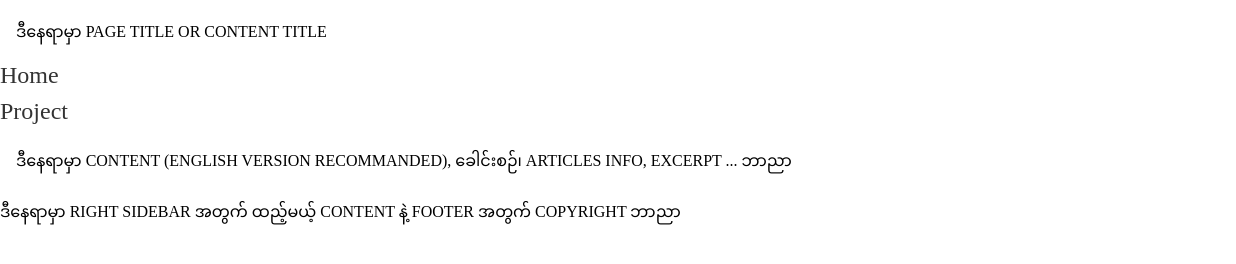
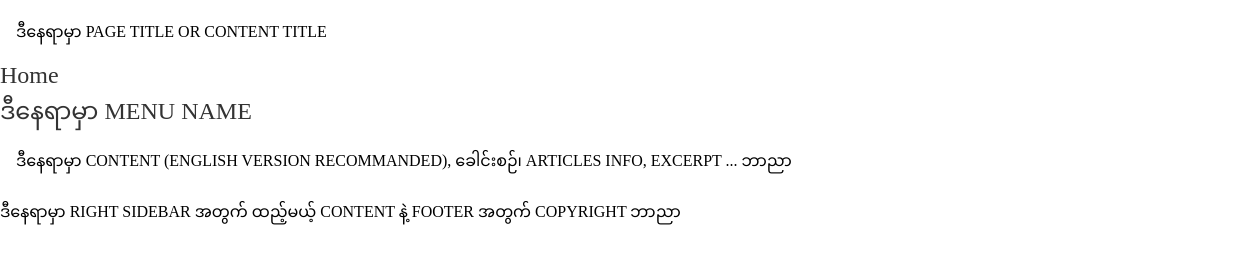
Before and after one commit to tsanaung/springmoni, a plain HTML site: page free-course/tut/index_usage.html in a window 1280 px wide. Shown: the full height of the page, 0-1236 px from the left. Drawn offline with Linux system fonts and the light colour scheme; files that its build step writes are made by us from their sources; files whose address does not match are found by name.

Commit message:
Update index_usage.html

```diff
--- a/free-course/tut/index_usage.html
+++ b/free-course/tut/index_usage.html
@@ -48,7 +48,7 @@
 
         <div id="lsb" class="sidebar-left hidesm">
             <a href="index.html" class="menu-item">Home</a>
-            <a href="https://github.com/tsanaung/springmoni" class="menu-item">Project</a>
+            <a href="ဒီနေရာမှာ_MENU_LINK" class="menu-item">ဒီနေရာမှာ MENU NAME</a>
         </div>
         <section id="articles" class="articles main">
             ဒီနေရာမှာ CONTENT (ENGLISH VERSION RECOMMANDED), ခေါင်းစဉ်၊ ARTICLES INFO, EXCERPT ... ဘာညာ
```
